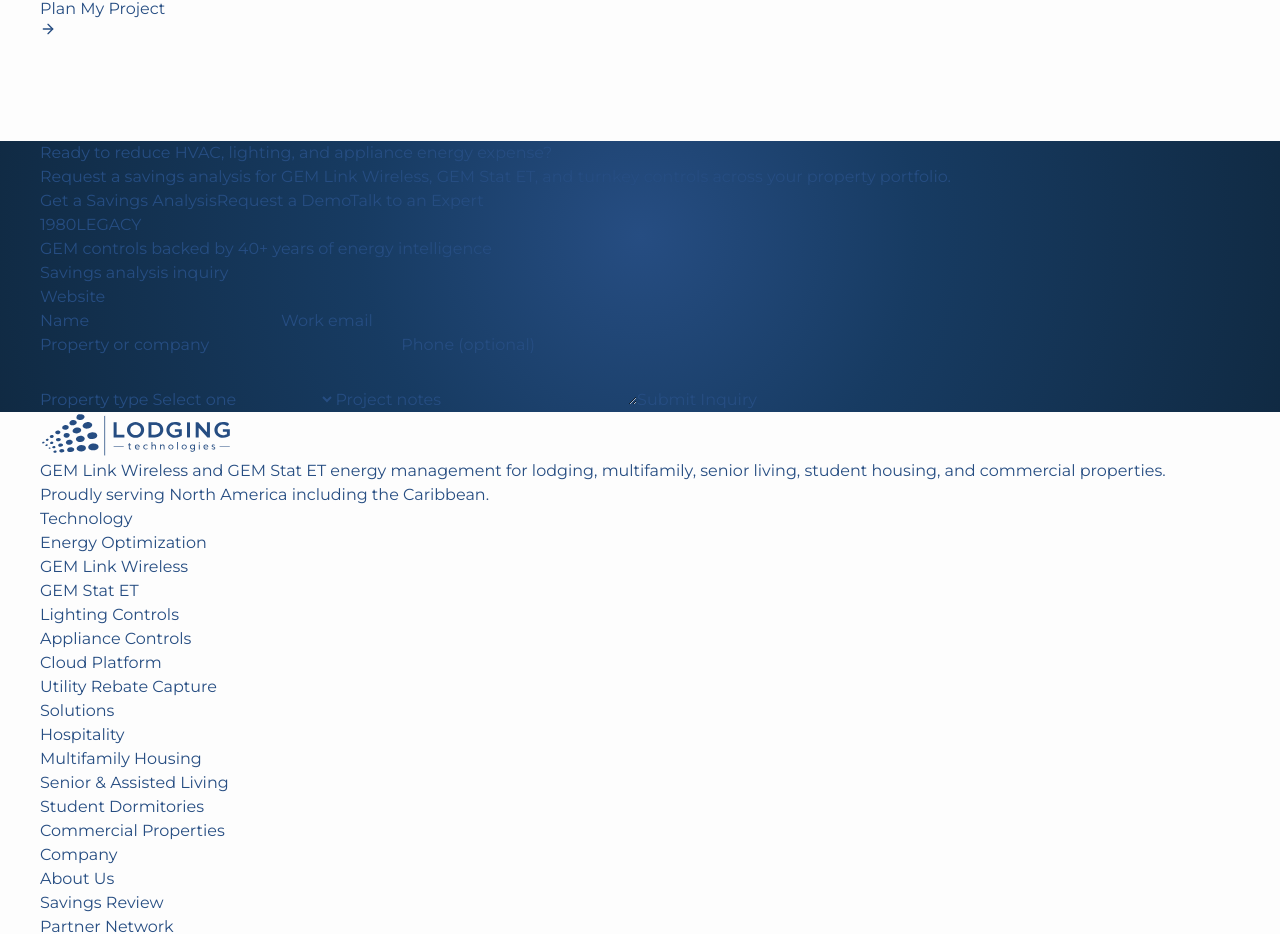
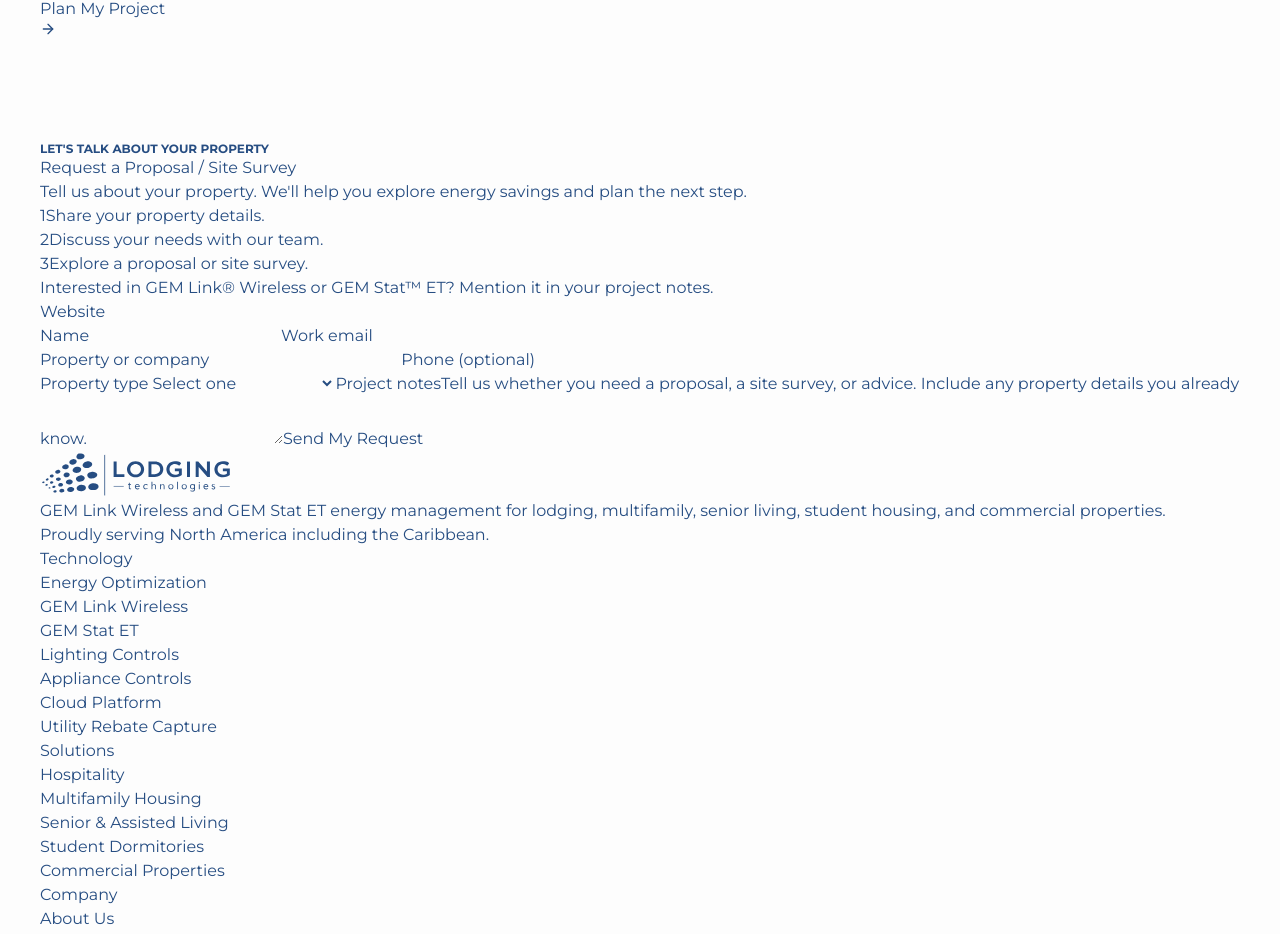
Before and after one commit to MannLester/Lodge-Tech-Website, a Next.js app in the folder apps/web/: page / in a window 1280 px wide. Shown: the part 6437-7371 px from the top of the page. Built offline with nearby package versions, Linux system fonts and the light colour scheme.

Commit message:
frontend: present inquiry intake as a proposal or site survey request

```diff
--- a/apps/web/src/features/home/ui/closing-footer.tsx
+++ b/apps/web/src/features/home/ui/closing-footer.tsx
@@ -10,66 +10,59 @@ export function ClosingFooter({ initialInquiryMessage }: ClosingFooterProps) {
     <>
       <section
         aria-labelledby="contact-heading"
-        className="brand-contact-band min-h-[25rem] py-20 text-white sm:py-24 lg:py-28"
+        className="border-border bg-surface-muted border-t py-16 sm:py-20 lg:py-24"
         id="contact"
       >
-        <div className="section-shell grid items-center gap-10 lg:grid-cols-[minmax(0,0.9fr)_minmax(24rem,0.7fr)] lg:gap-14">
-          <div className="text-center lg:text-left">
+        <div className="section-shell grid items-center gap-10 lg:grid-cols-[minmax(0,0.9fr)_minmax(24rem,1fr)] lg:gap-16">
+          <div>
+            <p className="eyebrow">Let&apos;s talk about your property</p>
             <h2
-              className="text-3xl leading-tight font-bold text-white sm:text-4xl lg:text-5xl"
+              className="text-foreground mt-4 max-w-lg text-3xl leading-tight font-semibold sm:text-4xl lg:text-5xl"
               id="contact-heading"
             >
-              Ready to reduce HVAC, lighting, and appliance energy expense?
+              Request a Proposal / Site Survey
             </h2>
-            <p className="mt-5 max-w-2xl text-sm leading-6 font-medium text-white/70 sm:text-base">
-              Request a savings analysis for GEM Link Wireless, GEM Stat ET, and
-              turnkey controls across your property portfolio.
+            <p className="text-muted mt-6 max-w-md text-base leading-7">
+              Tell us about your property. We&apos;ll help you explore energy
+              savings and plan the next step.
             </p>
-
-            <div className="mt-8 grid w-full max-w-2xl gap-3 sm:grid-cols-3">
-              <a
-                className="contact-primary hover:bg-brand-soft inline-flex min-h-10 items-center justify-center rounded-md border border-white bg-white px-4 py-2 text-xs font-semibold whitespace-nowrap transition-colors"
-                href="#contact"
-              >
-                Get a Savings Analysis
-              </a>
-              <a
-                className="bg-brand-fill border-brand-fill hover:border-brand hover:bg-brand inline-flex min-h-10 items-center justify-center rounded-md border px-4 py-2 text-sm font-semibold text-white transition-colors"
-                href="#contact"
-              >
-                Request a Demo
-              </a>
-              <a
-                className="border-brand/70 hover:border-brand inline-flex min-h-10 items-center justify-center rounded-md border bg-transparent px-4 py-2 text-sm font-semibold text-white transition-colors hover:bg-white/10"
-                href="#contact"
-              >
-                Talk to an Expert
-              </a>
-            </div>
-
-            <div
-              aria-label="Since 1980 energy intelligence"
-              className="text-brand-deep mt-10 inline-flex items-center gap-3 rounded-lg bg-white px-5 py-3 shadow-[0_18px_55px_rgba(0,0,0,0.24)]"
-            >
-              <p className="text-center leading-none font-bold">
-                <span className="block text-2xl">1980</span>
-                <span className="text-[0.62rem]">LEGACY</span>
-              </p>
-              <p className="text-brand-deep max-w-28 text-left text-xs leading-4 font-semibold">
-                GEM controls backed by 40+ years of energy intelligence
-              </p>
-            </div>
+            <ol className="text-foreground mt-8 grid gap-5 text-sm leading-6">
+              <li className="flex items-center gap-4">
+                <span
+                  aria-hidden
+                  className="bg-brand-soft text-brand-strong grid size-9 shrink-0 place-items-center rounded-full font-semibold"
+                >
+                  1
+                </span>
+                Share your property details.
+              </li>
+              <li className="flex items-center gap-4">
+                <span
+                  aria-hidden
+                  className="bg-brand-soft text-brand-strong grid size-9 shrink-0 place-items-center rounded-full font-semibold"
+                >
+                  2
+                </span>
+                Discuss your needs with our team.
+              </li>
+              <li className="flex items-center gap-4">
+                <span
+                  aria-hidden
+                  className="bg-brand-soft text-brand-strong grid size-9 shrink-0 place-items-center rounded-full font-semibold"
+                >
+                  3
+                </span>
+                Explore a proposal or site survey.
+              </li>
+            </ol>
+            <p className="text-muted mt-8 max-w-md text-sm leading-6">
+              Interested in GEM Link® Wireless or GEM Stat™ ET? Mention it in
+              your project notes.
+            </p>
           </div>
-
-          <div>
-            <p className="mb-3 text-sm font-semibold text-white">
-              Savings analysis inquiry
-            </p>
-            <InquiryForm initialMessage={initialInquiryMessage} />
-          </div>
+          <InquiryForm initialMessage={initialInquiryMessage} />
         </div>
       </section>
-
       <SiteFooter />
     </>
   );
--- a/apps/web/src/features/home/ui/inquiry-form.tsx
+++ b/apps/web/src/features/home/ui/inquiry-form.tsx
@@ -115,15 +115,15 @@ export function InquiryForm({ initialMessage = "" }: InquiryFormProps) {
 
   const formMessage =
     status === "success"
-      ? "Thanks. Your savings analysis request has been submitted."
+      ? "Thanks. Your request has been submitted. Our team will follow up about your property."
       : status === "error"
         ? "We couldn't submit your request. Your entries are still here; please try again."
         : errors._form;
 
   return (
     <form
-      aria-label="Savings analysis inquiry"
-      className="border-border bg-surface shadow-card grid gap-4 rounded-lg border p-5 text-left sm:p-6"
+      aria-label="Proposal or site survey request"
+      className="border-border bg-surface shadow-card grid gap-5 rounded-2xl border p-5 text-left sm:p-8"
       noValidate
       onSubmit={handleSubmit}
     >
@@ -260,9 +260,18 @@ export function InquiryForm({ initialMessage = "" }: InquiryFormProps) {
 
       <label className="text-foreground grid gap-2 text-sm font-semibold">
         Project notes
+        <span
+          className="text-muted text-xs leading-5 font-normal"
+          id="project-notes-help"
+        >
+          Tell us whether you need a proposal, a site survey, or advice. Include
+          any property details you already know.
+        </span>
         <textarea
           aria-describedby={
-            errors.message ? "inquiry-message-error" : undefined
+            errors.message
+              ? "project-notes-help inquiry-message-error"
+              : "project-notes-help"
           }
           aria-invalid={Boolean(errors.message)}
           className="border-border bg-background text-foreground min-h-28 resize-y rounded-md border px-3 py-3 text-sm"
@@ -281,11 +290,11 @@ export function InquiryForm({ initialMessage = "" }: InquiryFormProps) {
       </label>
 
       <button
-        className="bg-brand-fill hover:bg-brand-strong min-h-11 cursor-pointer rounded-md px-5 py-2.5 text-sm font-semibold text-white transition-colors disabled:cursor-not-allowed disabled:opacity-60"
+        className="bg-brand-fill min-h-12 cursor-pointer rounded-full px-5 py-3 text-sm font-semibold text-white shadow-[0_0_0_5px_var(--surface-muted)] transition-colors hover:brightness-90 disabled:cursor-not-allowed disabled:opacity-60"
         disabled={status === "submitting"}
         type="submit"
       >
-        {status === "submitting" ? "Submitting…" : "Submit Inquiry"}
+        {status === "submitting" ? "Submitting…" : "Send My Request"}
       </button>
 
       <p
```
Also changed, not shown: 2 other files (tests, documents, lock files or other folders).
